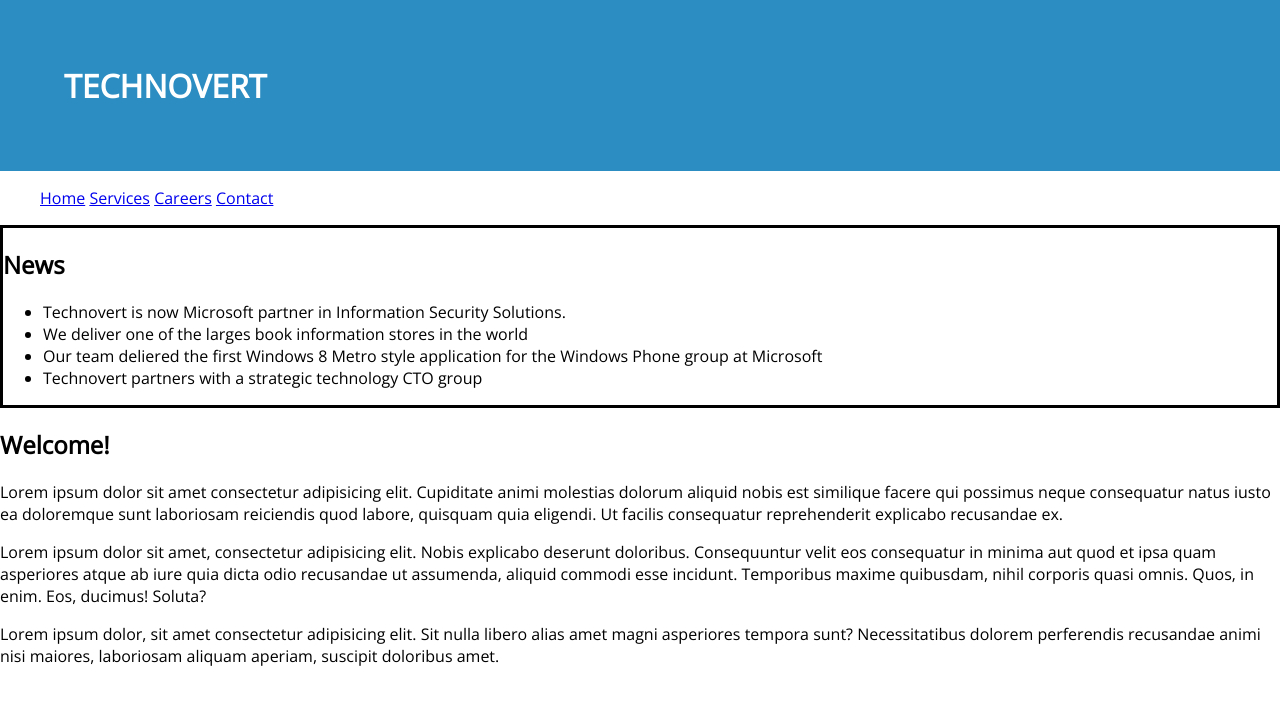
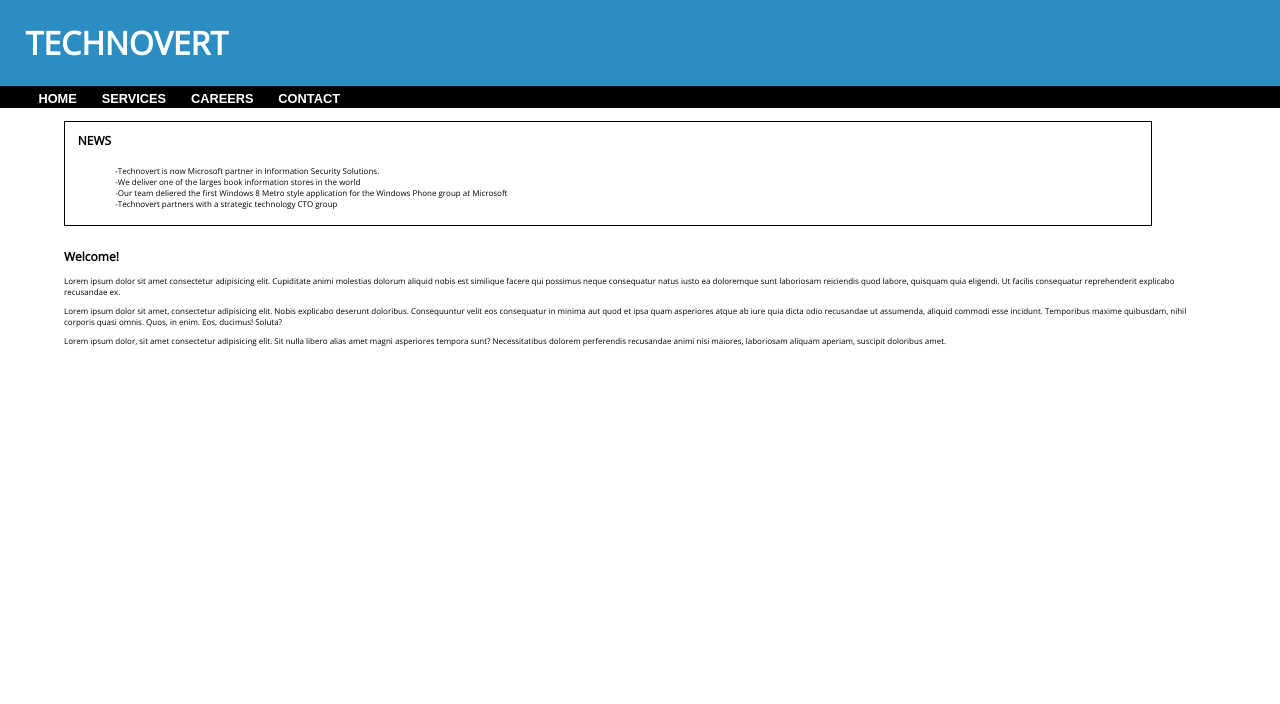
Before and after one commit to notshriram/technovert-blog-task, a plain HTML site: page index.html in a window 1280 px wide. Drawn offline with nearby package versions, Linux system fonts and the light colour scheme.

Commit message:
Add flex navbar

```diff
--- a/style.css
+++ b/style.css
@@ -1,35 +1,82 @@
 @import url('https://fonts.googleapis.com/css2?family=Open+Sans:wght@300&display=swap');
 *{
     font-family: "Open Sans", sans-serif;
+
 }
 nav{
     grid-area: navbar;
+    background-color: black;
+    padding-left: 3%;
 }
 html,body{
     margin: 0%;
 }
 .top{
     grid-area: header;
-    background-color: rgb(43,141,194);;
+    background-color: rgb(43,141,194);
+    padding-left: 2%;
 }
 .news-box{
     grid-area: news;
-    border: black;
-    border-width: 1%;
-    border-style: solid;
+    border: 1px solid black;
+    margin: 1%;
+    padding-left: 1%;
+    margin-right: 10%;
+    margin-left: 5%;
+    margin-bottom: 0%;
+}
+.news-box:hover{
+    background-color: rgba(43,141,194,0.5);
+    color: white;
+}
+.news-box>header{
+    font-size: 50%;
+    text-transform: uppercase;
+    font-weight: bold;
+}
+.news-box>.bullets{
+    padding: 0%;
+    margin: 0%;
+}
+.news-box>.bullets>ul>li{
+    list-style-type: "-";
+    font-size: 50%;
 }
 .blog{
     grid-area: article;
+    margin: 5%;
+    margin-top: 1%;
+    font-size: 50%;
 }
 
 .logo{
-    margin: 5%;
     font-family: 'Open Sans', sans-serif;
     text-transform: uppercase;
     color: white;
 }
-nav ul li{
-    display: inline-block;
+nav ul{
+    list-style-type: none;
+    text-decoration: none;
+    margin: 0;
+    padding: 0;
+}
+nav ul{
+    display: flex;
+    justify-content: flex-start;
+    gap: 2%;
+    align-items: center;
+    flex-flow: wrap;
+}
+nav>ul>li>a{
+    text-decoration: none;
+    text-transform: uppercase;
+    font-family: Arial, Helvetica, sans-serif;
+    font-weight: bold;
+    font-size: 80%;
+    color: white;
+}
+nav>ul>li>a:hover{
+    color: rgba(255, 255, 255, 0.7);
 }
 .container{
     height: 100%;
```
